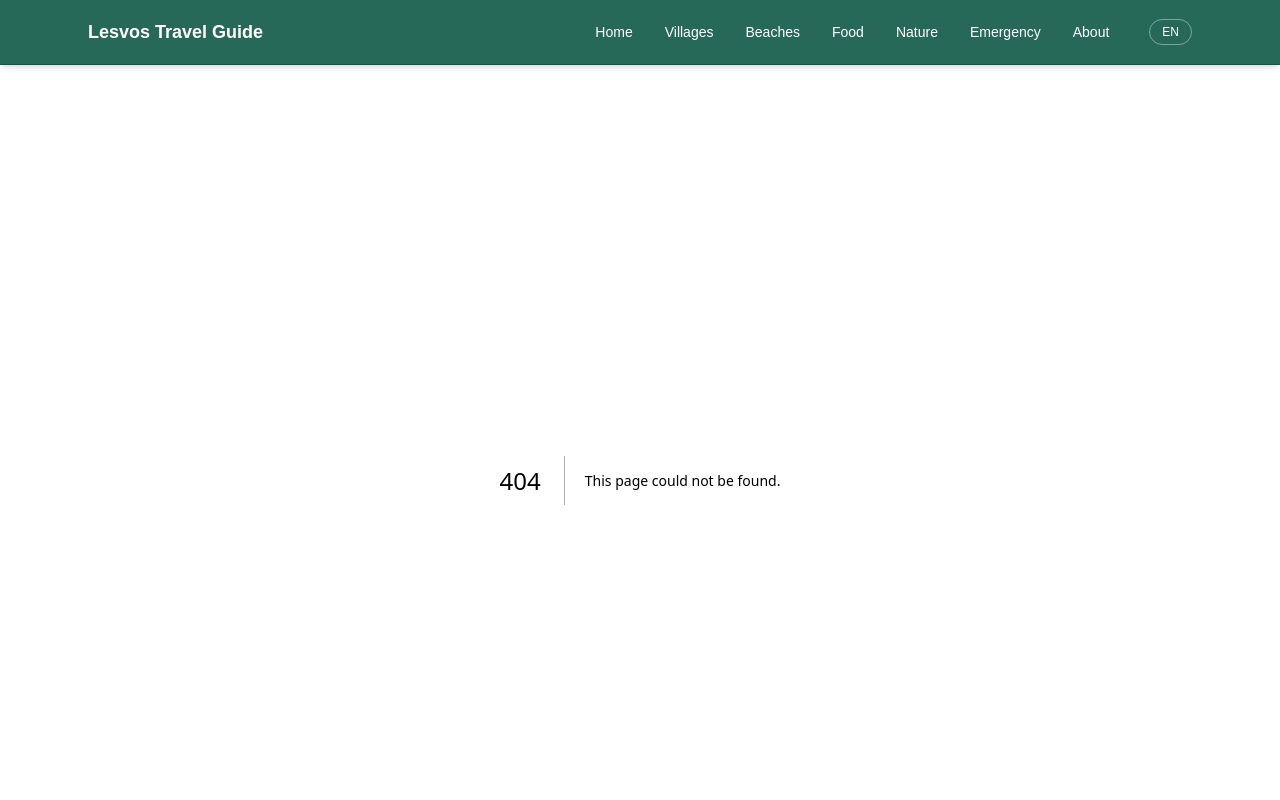
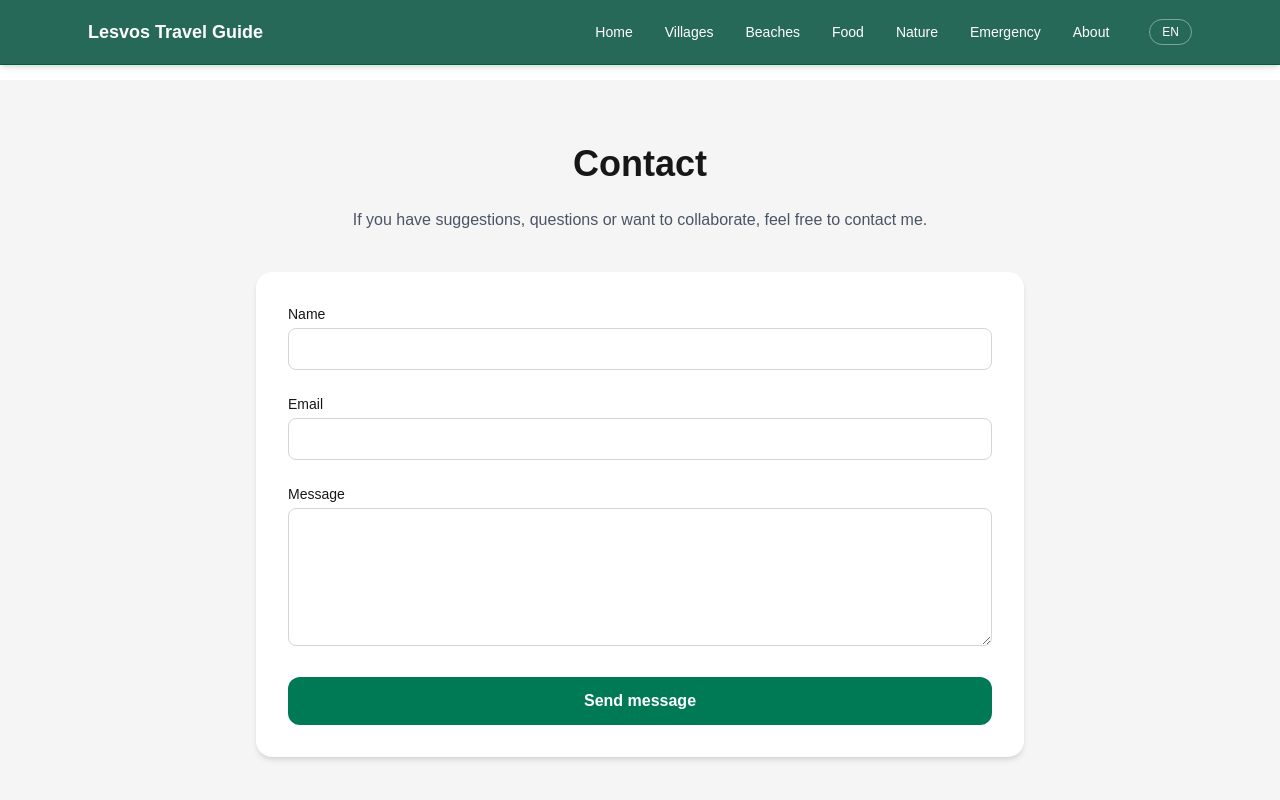
Before and after one commit to amamouridis06/lesvos-travel-guide, a Next.js app: page /contact in a window 1280 px wide. Before the commit this address had no page. Shown: the top 800 px of the page. Built offline with nearby package versions, Linux system fonts and the light colour scheme.

Commit message:
Add files via upload

```diff
--- /dev/null
+++ b/app/contact/page.tsx
@@ -0,0 +1,110 @@
+"use client";
+
+import { useState } from "react";
+
+export default function ContactPage() {
+  const [form, setForm] = useState({
+    name: "",
+    email: "",
+    message: "",
+  });
+
+  const [submitted, setSubmitted] = useState(false);
+
+  const handleChange = (
+    e: React.ChangeEvent<HTMLInputElement | HTMLTextAreaElement>
+  ) => {
+    setForm({ ...form, [e.target.name]: e.target.value });
+  };
+
+  const handleSubmit = (e: React.FormEvent) => {
+    e.preventDefault();
+
+    // simple validation
+    if (!form.name || !form.email || !form.message) {
+      alert("Please fill all fields");
+      return;
+    }
+
+    console.log(form); // εδώ θα μπει backend αργότερα
+    setSubmitted(true);
+  };
+
+  return (
+    <main className="min-h-screen bg-neutral-100 text-neutral-900 px-4 sm:px-6 py-16">
+      <div className="max-w-3xl mx-auto">
+        {/* Title */}
+        <h1 className="text-3xl sm:text-4xl font-bold mb-6 text-center">
+          Contact
+        </h1>
+
+        <p className="text-center text-gray-600 mb-10">
+          If you have suggestions, questions or want to collaborate, feel free
+          to contact me.
+        </p>
+
+        {/* Success message */}
+        {submitted ? (
+          <div className="bg-green-100 text-green-800 p-6 rounded-xl text-center">
+            Thank you! Your message has been sent.
+          </div>
+        ) : (
+          <form
+            onSubmit={handleSubmit}
+            className="bg-white p-6 sm:p-8 rounded-2xl shadow-md space-y-6"
+          >
+            {/* Name */}
+            <div>
+              <label className="block text-sm font-medium mb-1">
+                Name
+              </label>
+              <input
+                type="text"
+                name="name"
+                value={form.name}
+                onChange={handleChange}
+                className="w-full border border-gray-300 rounded-lg px-4 py-2 focus:outline-none focus:ring-2 focus:ring-emerald-600"
+              />
+            </div>
+
+            {/* Email */}
+            <div>
+              <label className="block text-sm font-medium mb-1">
+                Email
+              </label>
+              <input
+                type="email"
+                name="email"
+                value={form.email}
+                onChange={handleChange}
+                className="w-full border border-gray-300 rounded-lg px-4 py-2 focus:outline-none focus:ring-2 focus:ring-emerald-600"
+              />
+            </div>
+
+            {/* Message */}
+            <div>
+              <label className="block text-sm font-medium mb-1">
+                Message
+              </label>
+              <textarea
+                name="message"
+                rows={5}
+                value={form.message}
+                onChange={handleChange}
+                className="w-full border border-gray-300 rounded-lg px-4 py-2 focus:outline-none focus:ring-2 focus:ring-emerald-600"
+              />
+            </div>
+
+            {/* Button */}
+            <button
+              type="submit"
+              className="w-full bg-emerald-700 text-white py-3 rounded-xl font-semibold hover:bg-emerald-800 transition"
+            >
+              Send message
+            </button>
+          </form>
+        )}
+      </div>
+    </main>
+  );
+}
```
